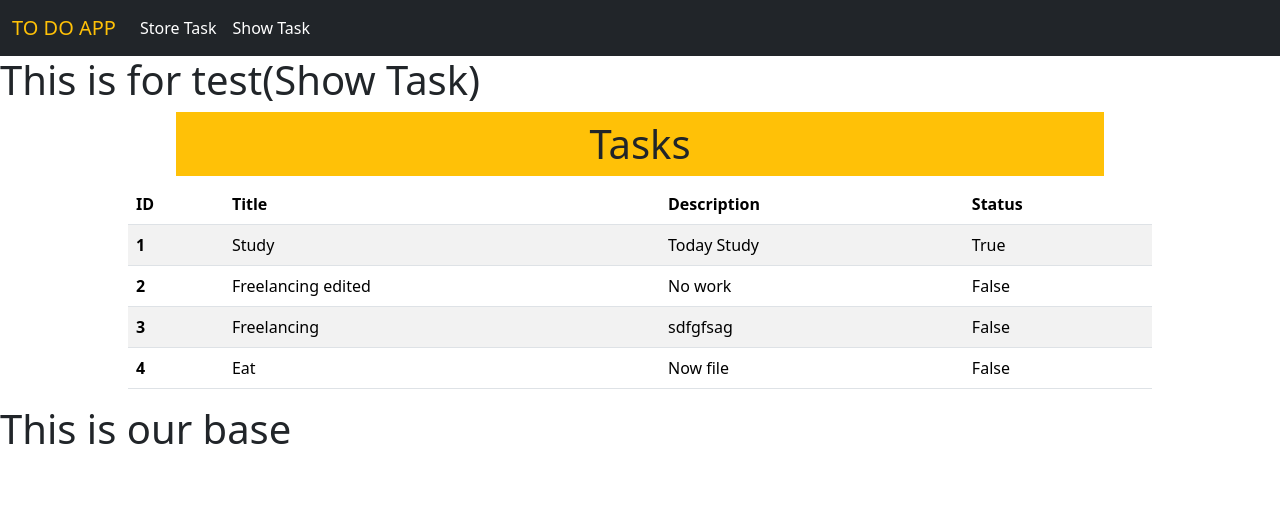
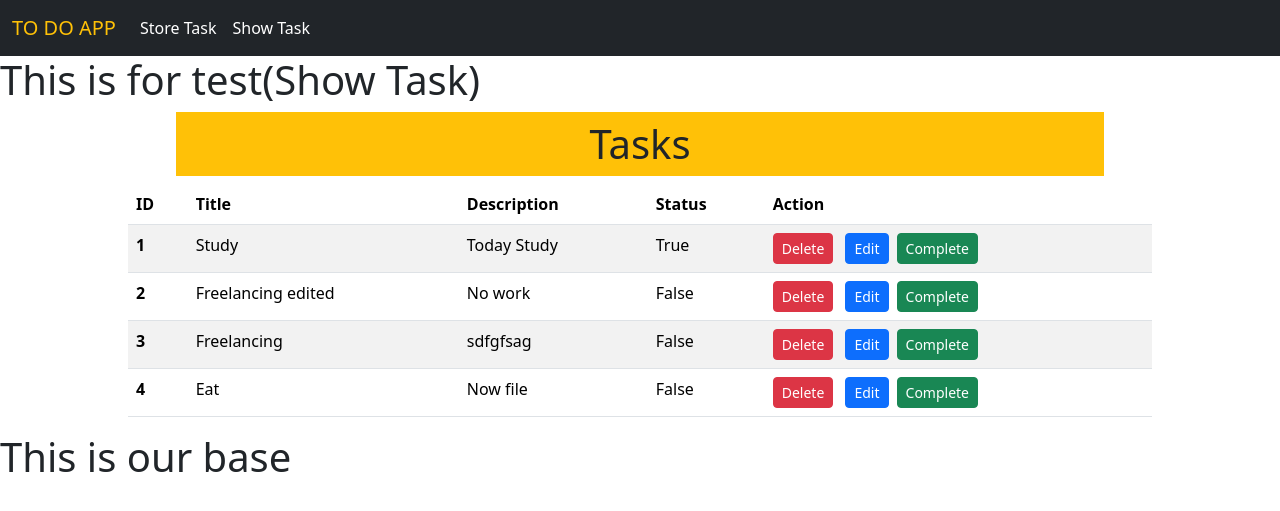
Before and after one commit to tanverrana/django-todo-list-project, a Django app: page /show_task/ in a window 1280 px wide. Shown: the top 511 px of the page. Run offline with Django 4.2, Linux system fonts and the light colour scheme; data comes from the database, SQL or seed files in the repository; both versions use the stored data as it was after the commit.

Commit message:
add button and edit button work

```diff
--- a/first_app/templates/show_task.html
+++ b/first_app/templates/show_task.html
@@ -10,6 +10,7 @@
                 <th scope="col">Title</th>
                 <th scope="col">Description</th>
                 <th scope="col">Status</th>
+                <th scope="col">Action</th>
 
             </tr>
         </thead>
@@ -20,6 +21,10 @@
                 <td>{{item.task_name}}</td>
                 <td>{{item.task_description}}</td>
                 <td>{{item.is_completed}}</td>
+                <td> <a class="btn btn-danger btn-sm">Delete</a> <a href="{%url 'edit_task' id=item.id %}"
+                        class="btn btn-primary btn-sm mx-2">Edit</a><a href=""
+                        class="btn btn-success btn-sm">Complete</a>
+                </td>
             </tr>
             {% endfor %}
 
--- a/first_app/urls.py
+++ b/first_app/urls.py
@@ -1,7 +1,8 @@
 from django.urls import path
-from first_app.views import home, store_task, show_task
+from first_app.views import home, store_task, show_task, edit_task
 urlpatterns = [
     path('', home),
     path('store_new_task/', store_task, name='storetask'),
     path('show_task/', show_task, name='show_task'),
+    path('edit_task/<int:id>', edit_task, name='edit_task'),
 ]
--- a/first_app/views.py
+++ b/first_app/views.py
@@ -27,3 +27,14 @@ def show_task(request):
     task = TaskStoreModel.objects.all()
     print(task)
     return render(request, 'show_task.html', {'data': task})
+
+
+def edit_task(request, id):
+    task = TaskStoreModel.objects.get(pk=id)
+    form = TaskStoreForm(instance=task)
+    if request.method == 'POST':
+        form = TaskStoreForm(request.POST, instance=task)
+        if form.is_valid():
+            form.save()
+            return redirect('show_task')
+    return render(request, 'store_task.html', {'form': form})
```
Also changed, not shown: db.sqlite3.
